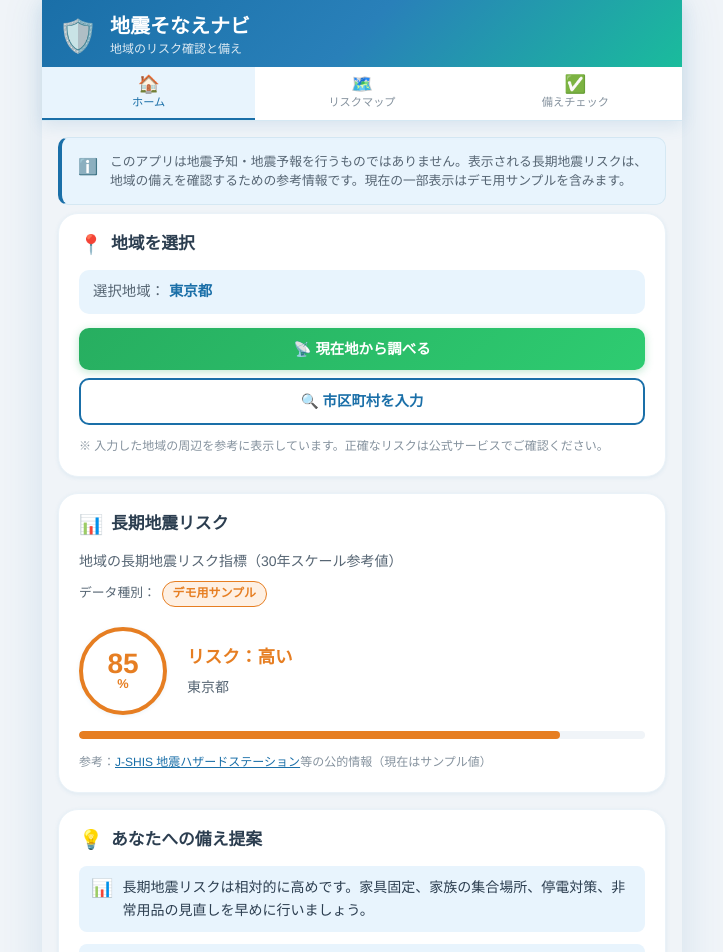
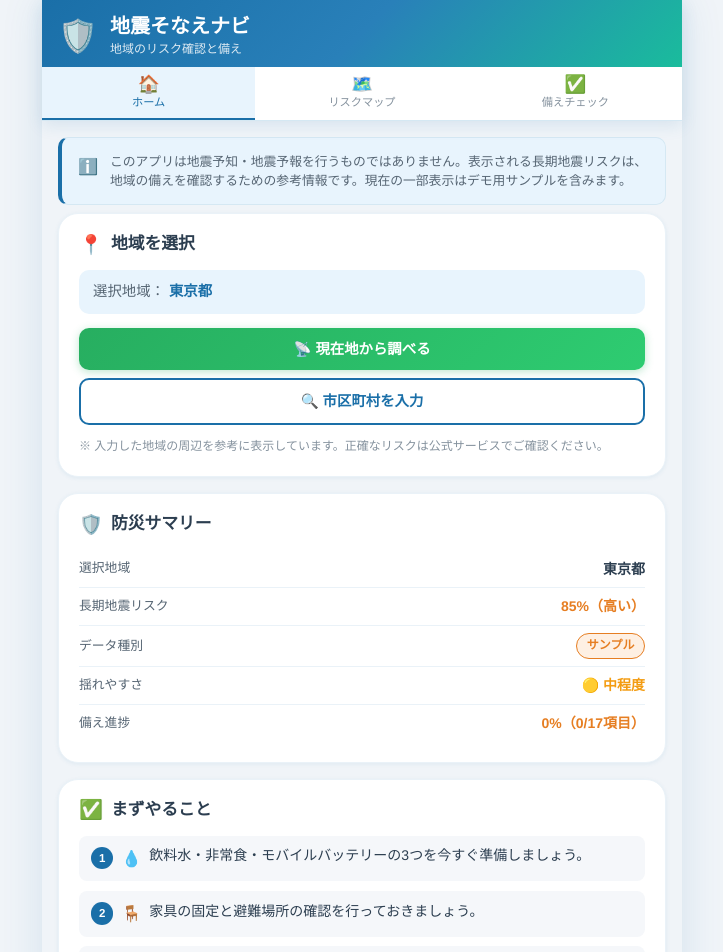
Before and after one commit to napohiro/jishin-sonae-navi, a React (Vite) app: page / in a window 1280 px wide. Shown: the top 952 px of the page, without its empty margins (278-1001 px from the left). Built offline with nearby package versions, Linux system fonts and the light colour scheme.

Commit message:
ホーム画面の防災サマリーと表示整理を追加

```diff
--- a/src/index.css
+++ b/src/index.css
@@ -656,6 +656,116 @@ button {
   color: var(--color-text-light);
 }
 
+/* ===== SUMMARY CARD ===== */
+.summary-grid {
+  display: flex;
+  flex-direction: column;
+  gap: 0;
+}
+
+.summary-item {
+  display: flex;
+  justify-content: space-between;
+  align-items: center;
+  gap: 0.5rem;
+  padding: 0.45rem 0;
+  border-bottom: 1px solid var(--color-border-light);
+}
+
+.summary-item:last-child {
+  border-bottom: none;
+}
+
+.summary-item--note {
+  justify-content: flex-end;
+  padding-top: 0;
+  border-bottom: none;
+}
+
+.summary-label {
+  font-size: 0.8rem;
+  color: var(--color-text-light);
+  flex-shrink: 0;
+  min-width: 7.5rem;
+}
+
+.summary-value {
+  font-size: 0.875rem;
+  font-weight: 600;
+  color: var(--color-text);
+  text-align: right;
+}
+
+.risk-low-note {
+  font-size: 0.72rem;
+  color: var(--color-text-muted);
+  font-style: italic;
+  text-align: right;
+}
+
+/* ===== FIRST THINGS CARD ===== */
+.firstthings-list {
+  display: flex;
+  flex-direction: column;
+  gap: 0.6rem;
+}
+
+.firstthing-item {
+  display: flex;
+  align-items: flex-start;
+  gap: 0.5rem;
+  background: #f5f7fa;
+  border-radius: 8px;
+  padding: 0.6rem 0.75rem;
+}
+
+.firstthing-num {
+  display: flex;
+  align-items: center;
+  justify-content: center;
+  min-width: 1.4rem;
+  height: 1.4rem;
+  background: var(--color-primary);
+  color: white;
+  border-radius: 50%;
+  font-size: 0.72rem;
+  font-weight: 700;
+  flex-shrink: 0;
+  margin-top: 0.1rem;
+}
+
+.firstthing-icon {
+  font-size: 1rem;
+  flex-shrink: 0;
+  margin-top: 0.05rem;
+}
+
+.firstthing-text {
+  font-size: 0.875rem;
+  color: var(--color-text);
+  line-height: 1.5;
+}
+
+/* ===== MEMO SAVED ===== */
+.memo-saved-note {
+  font-size: 0.8rem;
+  color: var(--color-secondary);
+  text-align: right;
+  margin-top: 0.25rem;
+  font-weight: 600;
+}
+
+/* ===== FOOTER DETAIL TOGGLE ===== */
+.footer-main-note {
+  font-size: 0.875rem;
+  color: var(--color-text-light);
+  margin-bottom: 0.5rem;
+}
+
+.footer-detail-toggle {
+  margin-bottom: 0.5rem;
+}
+
 /* ===== PROPOSAL CARD ===== */
 .proposal-items {
   display: flex;
--- a/src/pages/Home.jsx
+++ b/src/pages/Home.jsx
@@ -1,4 +1,4 @@
-import { useState, useEffect } from "react";
+import { useState, useEffect, useRef } from "react";
 import { Link } from "react-router-dom";
 import { regionRiskData } from "../data/earthquakeData";
 import DisclaimerBanner from "../components/DisclaimerBanner";
@@ -81,7 +81,7 @@ export default function Home() {
   const [geoState, setGeoState] = useState("idle"); // 'idle' | 'confirm' | 'loading' | 'error'
   const [showInput, setShowInput] = useState(false);
   const [inputText, setInputText] = useState("");
-  const [riskData, setRiskData] = useState(null);  // null = demo, {source:"jshis",...} = 公的データ
+  const [riskData, setRiskData] = useState(null);
   const [riskLoading, setRiskLoading] = useState(false);
   const [geoCoords, setGeoCoords] = useState(() => {
     const lat = parseFloat(localStorage.getItem("regionLat"));
@@ -94,7 +94,6 @@ export default function Home() {
     try { return JSON.parse(localStorage.getItem("familyMemo") || "{}"); }
     catch { return {}; }
   });
-  // "initial" | "geo" | "text"
   const [inputMode, setInputMode] = useState(() => {
     const label = localStorage.getItem("regionLabel");
     if (label === "現在地周辺") return "geo";
@@ -102,9 +101,15 @@ export default function Home() {
     return "initial";
   });
 
+  // 新規状態
+  const [memoSaved, setMemoSaved] = useState(false);
+  const [showCampDetail, setShowCampDetail] = useState(false);
+  const [showLinks, setShowLinks] = useState(false);
+  const [showFooterDetail, setShowFooterDetail] = useState(false);
+  const memoTimerRef = useRef(null);
+
   const region = regionRiskData[regionKey] ?? regionRiskData.other;
 
-  // J-SHIS取得成功時はRiskMapページで参照できるようキャッシュ保存
   useEffect(() => {
     if (riskData?.source === "jshis" && riskData?.risk30year != null) {
       localStorage.setItem("cachedRiskData", JSON.stringify({
@@ -119,7 +124,6 @@ export default function Home() {
     localStorage.setItem("regionLabel", regionLabel);
   }, [regionKey, regionLabel]);
 
-  // 初回起動時: 現在地モードで保存済み座標があればJ-SHIS取得を試みる
   useEffect(() => {
     const label = localStorage.getItem("regionLabel");
     if (label !== "現在地周辺") return;
@@ -163,7 +167,7 @@ export default function Home() {
     if (!text) return;
     setGeoCoords(null);
     setInputMode("text");
-    setRiskData(null); // テキスト入力はデモ値のみ（緯度経度不明のためJ-SHIS未呼び出し）
+    setRiskData(null);
     const key = matchRegionByKeyword(text);
     setRegionKey(key);
     setRegionLabel(text);
@@ -184,7 +188,6 @@ export default function Home() {
     return "比較的低い";
   };
 
-  // デモ用: groundIndex(1/2/3+) → GROUND_LEVELS エントリを返す
   const getGroundByIndex = (index) => {
     const level = index === 1 ? 1 : index === 2 ? 3 : 5;
     return GROUND_LEVELS.find((g) => g.level === level) ?? GROUND_LEVELS[2];
@@ -219,6 +222,9 @@ export default function Home() {
       localStorage.setItem("familyMemo", JSON.stringify(next));
       return next;
     });
+    setMemoSaved(true);
+    if (memoTimerRef.current) clearTimeout(memoTimerRef.current);
+    memoTimerRef.current = setTimeout(() => setMemoSaved(false), 2000);
   };
 
   const getRiskProposal = (risk) => {
@@ -243,6 +249,28 @@ export default function Home() {
   const riskProposal   = getRiskProposal(displayRisk30);
   const groundProposal = getGroundProposal(currentGroundLevel);
   const prepProposal   = getPrepProposal(prepPercent);
+
+  const getFirstThings = () => {
+    const items = [];
+    if (prepPercent <= 30) {
+      items.push({ icon: "💧", text: "飲料水・非常食・モバイルバッテリーの3つを今すぐ準備しましょう。" });
+    } else if (prepPercent <= 70) {
+      items.push({ icon: "🎒", text: "基本の備えが進んでいます。家族の連絡手段と集合場所を確認しましょう。" });
+    } else {
+      items.push({ icon: "✅", text: "備えはよく進んでいます。食料・電池の期限を定期的に確認しましょう。" });
+    }
+    if (currentGroundLevel >= 4) {
+      items.push({ icon: "🪑", text: "揺れやすい地盤です。寝室・リビングの家具固定を優先しましょう。" });
+    } else {
+      items.push({ icon: "🪑", text: "家具の固定と避難場所の確認を行っておきましょう。" });
+    }
+    if (displayRisk30 >= 26) {
+      items.push({ icon: "🏫", text: "長期地震リスクが高めです。避難場所・避難経路を家族で確認してください。" });
+    } else {
+      items.push({ icon: "📞", text: "災害用伝言ダイヤル（171）の使い方を家族で確認しておきましょう。" });
+    }
+    return items;
+  };
 
   return (
     <div className="page">
@@ -339,124 +367,71 @@ export default function Home() {
         <p className="region-note">※ 入力した地域の周辺を参考に表示しています。正確なリスクは公式サービスでご確認ください。</p>
       </section>
 
-      {/* 長期地震リスク */}
-      <section className="card risk-card">
+      {/* 防災サマリー */}
+      <section className="card summary-card">
         <div className="card-header">
-          <span className="card-icon">📊</span>
-          <h2 className="card-title">長期地震リスク</h2>
+          <span className="card-icon">🛡️</span>
+          <h2 className="card-title">防災サマリー</h2>
         </div>
-        <p className="risk-subtitle">
-          {isJshis
-            ? "今後30年以内に震度6弱以上の揺れに見舞われる確率"
-            : "地域の長期地震リスク指標（30年スケール参考値）"}
-        </p>
-        {!isJshis && !riskLoading && inputMode !== "initial" && (
-          <p className="risk-demo-note">⚠ 現在はデモ用サンプル値です</p>
+        <div className="summary-grid">
+          <div className="summary-item">
+            <span className="summary-label">選択地域</span>
+            <span className="summary-value">{regionLabel}</span>
+          </div>
+          <div className="summary-item">
+            <span className="summary-label">長期地震リスク</span>
+            <span className="summary-value" style={{ color: riskLoading ? undefined : riskColor }}>
+              {riskLoading ? "取得中…" : `${displayRisk30}%（${getRiskLabel(displayRisk30)}）`}
+            </span>
+          </div>
+          {!riskLoading && getRiskLabel(displayRisk30) === "比較的低い" && (
+            <div className="summary-item summary-item--note">
+              <span className="risk-low-note">※ 比較的低い＝地震が起きないという意味ではありません</span>
+            </div>
           )}
-        <div className="risk-datasource">
-          データ種別：
-          {riskLoading ? (
-            <span className="datasource-badge">取得中…</span>
-          ) : isJshis ? (
+          <div className="summary-item">
+            <span className="summary-label">データ種別</span>
+            <span className="summary-value">
+              {riskLoading ? "—" : isJshis ? (
                 <span className="datasource-badge datasource-badge--jshis">✓ J-SHIS公的データ</span>
               ) : (
-            <span className="datasource-badge datasource-badge--demo">デモ用サンプル</span>
+                <span className="datasource-badge datasource-badge--demo">サンプル</span>
               )}
+            </span>
           </div>
-        {inputMode === "geo" && riskData?.source === "demo" && !riskLoading && (
-          <>
-            <p className="risk-api-fail-note">
-              J-SHISデータの取得に失敗したため、サンプル値を表示しています。
-            </p>
-            {riskData?.failReason && (
-              <div className="risk-api-fail-debug">
-                <p className="risk-api-fail-reason">取得失敗理由：{riskData.failReason}</p>
-                {riskData?.failDebug?.requestUrl && (
-                  <p className="risk-api-fail-reason">リクエストURL：{riskData.failDebug.requestUrl}</p>
-                )}
-                {riskData?.failDebug?.responseText && (
-                  <p className="risk-api-fail-reason">J-SHISエラー本文：{riskData.failDebug.responseText}</p>
-                )}
+          <div className="summary-item">
+            <span className="summary-label">揺れやすさ</span>
+            <span className="summary-value" style={{ color: ground.color }}>
+              {ground.icon} {ground.label}
+            </span>
           </div>
-            )}
-          </>
-        )}
-        {inputMode === "text" && !riskLoading && (
-          <p className="risk-text-input-note">
-            市区町村名入力時は参考サンプル値を表示しています。現在地取得時はJ-SHIS公的データを使用します。
-          </p>
-        )}
-        <div className="risk-display">
-          <div
-            className="risk-circle"
-            style={{ borderColor: riskColor, color: riskColor }}
+          <div className="summary-item">
+            <span className="summary-label">備え進捗</span>
+            <span
+              className="summary-value"
+              style={{ color: prepPercent >= 70 ? "#27ae60" : prepPercent >= 40 ? "#f39c12" : "#e67e22" }}
             >
-            <span className="risk-percent">{displayRisk30}</span>
-            <span className="risk-unit">%</span>
-          </div>
-          <div className="risk-info">
-            <div className="risk-level" style={{ color: riskColor }}>
-              リスク：{getRiskLabel(displayRisk30)}
-            </div>
-            <div className="risk-region">{regionLabel}</div>
+              {prepPercent}%（{checklistCount}/{totalItems}項目）
+            </span>
           </div>
         </div>
-        <div className="risk-bar-wrap">
-          <div
-            className="risk-bar"
-            style={{
-              width: `${Math.min(displayRisk30, 100)}%`,
-              backgroundColor: riskColor,
-            }}
-          />
+      </section>
+
+      {/* まずやること */}
+      <section className="card firstthings-card">
+        <div className="card-header">
+          <span className="card-icon">✅</span>
+          <h2 className="card-title">まずやること</h2>
         </div>
-        <p className="risk-source">
-          {isJshis ? (
-            <>
-              出典：
-              <a
-                href="https://www.j-shis.bosai.go.jp/"
-                target="_blank"
-                rel="noopener noreferrer"
-                className="source-link"
-              >
-                J-SHIS 地震ハザードステーション（防災科学技術研究所）
-              </a>
-            </>
-          ) : (
-            <>
-              参考：
-              <a
-                href="https://www.j-shis.bosai.go.jp/"
-                target="_blank"
-                rel="noopener noreferrer"
-                className="source-link"
-              >
-                J-SHIS 地震ハザードステーション
-              </a>
-              等の公的情報（現在はサンプル値）
-            </>
-          )}
-        </p>
-
-        {isJshis && riskData.intensities && (
-          <div className="risk-intensities">
-            <p className="risk-intensities-title">長期地震リスク詳細（J-SHIS公的データ）</p>
-            <div className="risk-intensities-grid">
-              {[
-                { label: "震度6弱以上（30年）", val: riskData.intensities.i55 },
-              ].filter(({ val }) => val != null).map(({ label, val }) => (
-                <div key={label} className="risk-intensity-item">
-                  <span className="risk-intensity-label">{label}</span>
-                  <span className="risk-intensity-value">{val}%</span>
+        <div className="firstthings-list">
+          {getFirstThings().map(({ icon, text }, i) => (
+            <div key={i} className="firstthing-item">
+              <span className="firstthing-num">{i + 1}</span>
+              <span className="firstthing-icon">{icon}</span>
+              <span className="firstthing-text">{text}</span>
             </div>
           ))}
         </div>
-            {riskData.meshCode && (
-              <p className="risk-mesh-note">メッシュコード：{riskData.meshCode}</p>
-            )}
-          </div>
-        )}
       </section>
 
       {/* あなたへの備え提案 */}
@@ -482,6 +457,37 @@ export default function Home() {
           </div>
         </div>
         <Link to="/prep-check" className="btn btn-primary proposal-btn">
+          備えチェックリストを確認する →
+        </Link>
+      </section>
+
+      {/* 備えチェック */}
+      <section className="card prep-card">
+        <div className="card-header">
+          <span className="card-icon">🎒</span>
+          <h2 className="card-title">備えチェック</h2>
+        </div>
+        <div className="prep-progress-wrap">
+          <div className="prep-progress-header">
+            <span className="prep-progress-label">準備度</span>
+            <span className="prep-progress-value" style={{ color: prepPercent >= 70 ? "#27ae60" : prepPercent >= 40 ? "#f39c12" : "#e67e22" }}>
+              {prepPercent}%
+            </span>
+          </div>
+          <div className="prep-progress-bar-bg">
+            <div
+              className="prep-progress-bar"
+              style={{
+                width: `${prepPercent}%`,
+                backgroundColor: prepPercent >= 70 ? "#27ae60" : prepPercent >= 40 ? "#f39c12" : "#e67e22",
+              }}
+            />
+          </div>
+          <p className="prep-progress-desc">
+            {checklistCount} / {totalItems} 項目チェック済み
+          </p>
+        </div>
+        <Link to="/prep-check" className="btn btn-primary">
           備えチェックリストを確認する →
         </Link>
       </section>
@@ -567,43 +573,21 @@ export default function Home() {
         </a>
       </section>
 
-      {/* 備えチェック */}
-      <section className="card prep-card">
-        <div className="card-header">
-          <span className="card-icon">🎒</span>
-          <h2 className="card-title">備えチェック</h2>
-        </div>
-        <div className="prep-progress-wrap">
-          <div className="prep-progress-header">
-            <span className="prep-progress-label">準備度</span>
-            <span className="prep-progress-value" style={{ color: prepPercent >= 70 ? "#27ae60" : prepPercent >= 40 ? "#f39c12" : "#e67e22" }}>
-              {prepPercent}%
-            </span>
-          </div>
-          <div className="prep-progress-bar-bg">
-            <div
-              className="prep-progress-bar"
-              style={{
-                width: `${prepPercent}%`,
-                backgroundColor: prepPercent >= 70 ? "#27ae60" : prepPercent >= 40 ? "#f39c12" : "#e67e22",
-              }}
-            />
-          </div>
-          <p className="prep-progress-desc">
-            {checklistCount} / {totalItems} 項目チェック済み
-          </p>
-        </div>
-        <Link to="/prep-check" className="btn btn-primary">
-          備えチェックリストを確認する →
-        </Link>
-      </section>
-
       {/* キャンプ用品の防災転用 */}
       <section className="card camp-card">
         <div className="card-header">
           <span className="card-icon">⛺</span>
           <h2 className="card-title">キャンプ用品は防災にも使えます</h2>
         </div>
+        <button
+          className="ground-scale-toggle"
+          onClick={() => setShowCampDetail((v) => !v)}
+          aria-expanded={showCampDetail}
+        >
+          {showCampDetail ? "▲ 閉じる" : "▼ 詳しく見る"}
+        </button>
+        {showCampDetail && (
+          <>
             <p className="camp-desc">
               ランタン・寝袋・ウォータータンク・カセットコンロ・ポータブル電源などは、停電や避難時にも役立ちます。普段使っている道具を、防災目線でも確認しておきましょう。
             </p>
@@ -621,6 +605,8 @@ export default function Home() {
                 </div>
               ))}
             </div>
+          </>
+        )}
       </section>
 
       {/* 家族の防災メモ */}
@@ -630,7 +616,7 @@ export default function Home() {
           <h2 className="card-title">家族の防災メモ</h2>
         </div>
         <p className="memo-privacy-note">
-          🔒 このメモは端末内にのみ保存されます。共有端末では個人情報を書きすぎないようご注意ください。
+          🔒 このメモはこの端末にのみ自動保存されます。共有端末では個人情報を書きすぎないようご注意ください。
         </p>
         {[
           { key: "meetingPlace",      label: "家族の集合場所",            placeholder: "例：○○公園・○○小学校" },
@@ -649,6 +635,9 @@ export default function Home() {
             />
           </div>
         ))}
+        {memoSaved && (
+          <p className="memo-saved-note">✓ 保存しました</p>
+        )}
       </section>
 
       {/* 公式情報リンク */}
@@ -657,6 +646,14 @@ export default function Home() {
           <span className="card-icon">🔗</span>
           <h2 className="card-title">公式情報リンク</h2>
         </div>
+        <button
+          className="ground-scale-toggle"
+          onClick={() => setShowLinks((v) => !v)}
+          aria-expanded={showLinks}
+        >
+          {showLinks ? "▲ 閉じる" : "▼ 公式サイトを見る"}
+        </button>
+        {showLinks && (
           <div className="external-links">
             {[
               { icon: "🗾", label: "J-SHIS 地震ハザードステーション",  url: "https://www.j-shis.bosai.go.jp/" },
@@ -669,14 +666,23 @@ export default function Home() {
               </a>
             ))}
           </div>
+        )}
       </section>
 
       {/* フッター免責 */}
       <footer className="home-footer">
-        <div className="footer-disclaimer">
-          <p>
+        <p className="footer-main-note">
           🛡️ <strong>地震そなえナビ</strong>は地震予知・地震予報を行うものではありません。
         </p>
+        <button
+          className="ground-scale-toggle footer-detail-toggle"
+          onClick={() => setShowFooterDetail((v) => !v)}
+          aria-expanded={showFooterDetail}
+        >
+          {showFooterDetail ? "▲ 詳細免責事項を閉じる" : "▼ 詳細免責事項を見る"}
+        </button>
+        {showFooterDetail && (
+          <div className="footer-disclaimer">
             <p>
               現在地取得時の長期地震リスクは、J-SHIS等の公的情報を参考に表示しています。一部の表示や避難所情報はデモ用サンプルを含みます。
             </p>
@@ -685,6 +691,7 @@ export default function Home() {
             </p>
             <p>個人情報は収集していません。データは端末内（localStorage）にのみ保存されます。</p>
           </div>
+        )}
         <p className="footer-copy">© 2025 地震そなえナビ</p>
       </footer>
     </div>
```
Lines whose indentation alone changed are shown as unchanged.
